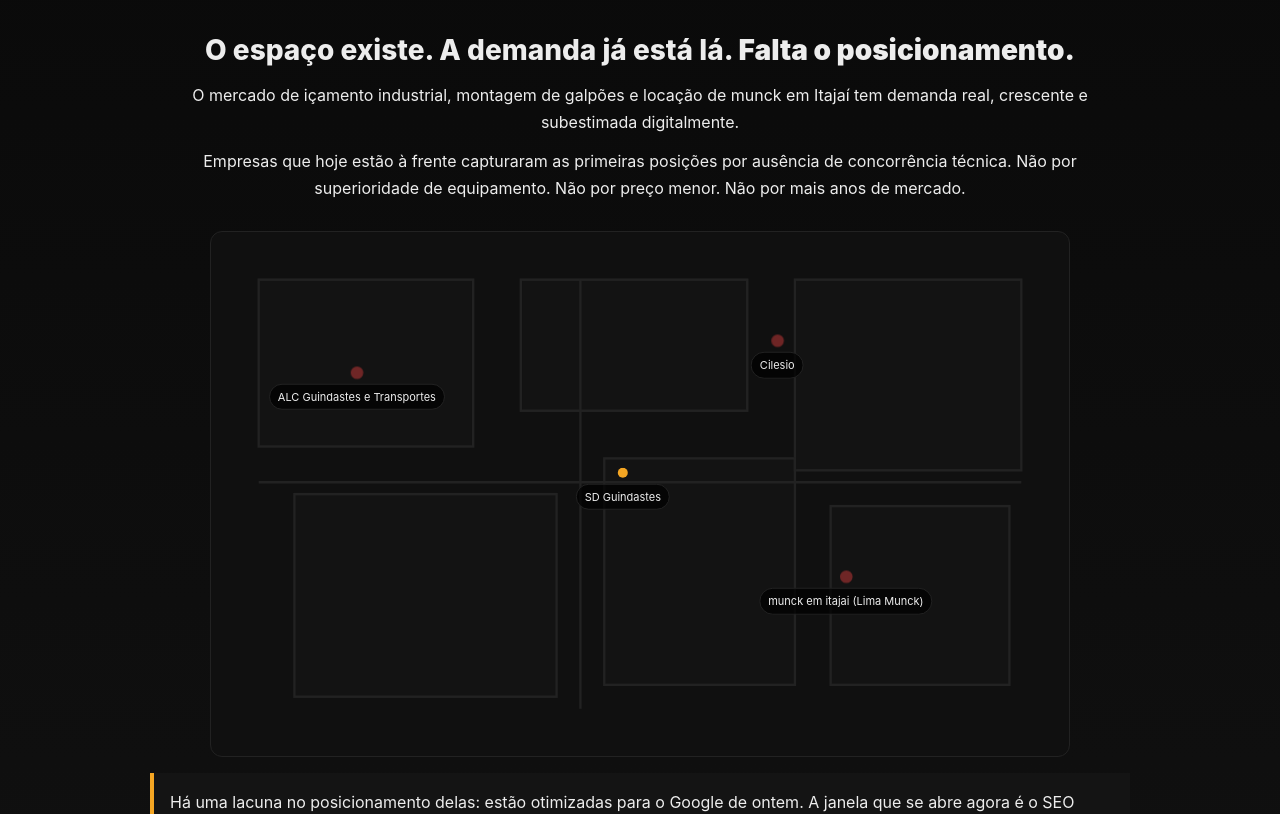
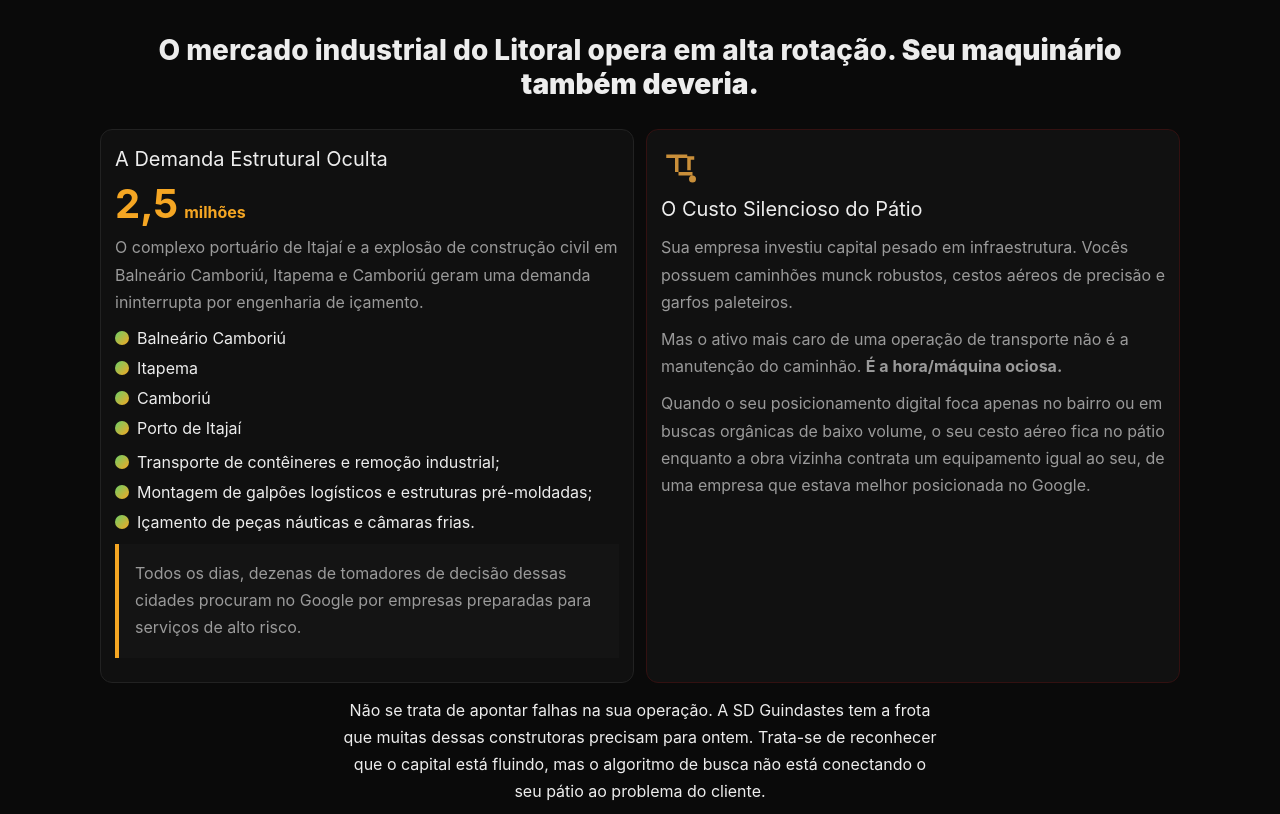
Before and after one commit to thiagodiasdigital/sd-proposta-hero-web, a Next.js app: page / in a window 1280 px wide. Shown: the part 3000-3814 px from the top of the page. Built offline with nearby package versions, Linux system fonts and the light colour scheme.

Commit message:
feat: add demanda-real section between decisao and mapa

```diff
--- a/src/components/ProposalSections.module.css
+++ b/src/components/ProposalSections.module.css
@@ -136,6 +136,98 @@
 
 .rodaMapBg {
   background: linear-gradient(180deg, #0a0a0a 0%, #111111 100%);
+}
+
+.rodaDemandGrid {
+  width: min(1080px, 100%);
+  margin: 14px auto;
+  display: grid;
+  grid-template-columns: 1fr;
+  gap: 12px;
+}
+
+.rodaDemandLeft,
+.rodaDemandRight {
+  border-radius: 12px;
+  padding: 14px;
+  text-align: left;
+}
+
+.rodaDemandLeft {
+  background: #101010;
+  border: 1px solid #222;
+}
+
+.rodaDemandLeft h3,
+.rodaDemandRight h3 {
+  margin: 0 0 10px;
+  font-size: 20px;
+}
+
+.rodaDemandCounter {
+  display: inline-flex;
+  gap: 6px;
+  align-items: baseline;
+  margin-bottom: 10px;
+  color: var(--cor-primaria);
+  font-weight: 700;
+}
+
+.rodaDemandCounter span {
+  font-size: 40px;
+  line-height: 1;
+}
+
+.rodaDemandLeft p,
+.rodaDemandRight p {
+  margin: 0 0 10px;
+  color: var(--cor-subtexto);
+  line-height: 1.7;
+}
+
+.rodaDemandList {
+  margin: 0 0 10px;
+  padding: 0;
+  list-style: none;
+  display: grid;
+  gap: 6px;
+}
+
+.rodaDemandList li {
+  display: flex;
+  align-items: center;
+  gap: 8px;
+  color: var(--cor-texto);
+}
+
+.rodaCheck {
+  width: 14px;
+  height: 14px;
+  border-radius: 50%;
+  background: linear-gradient(135deg, #6bcf66 0%, #f5a623 100%);
+  flex: 0 0 14px;
+}
+
+.rodaDemandRight {
+  background: #111111;
+  border: 1px solid #331111;
+}
+
+.rodaIdleIcon {
+  width: 42px;
+  height: 42px;
+  margin-bottom: 8px;
+  color: #c98f3a;
+}
+
+.rodaIdleIcon svg {
+  width: 100%;
+  height: 100%;
+  fill: currentColor;
+}
+
+.rodaDemandFinal {
+  max-width: 600px;
 }
 
 .rodaEcoWrap {
@@ -558,6 +650,10 @@
     grid-template-columns: 1fr 1fr;
   }
 
+  .rodaDemandGrid {
+    grid-template-columns: 1fr 1fr;
+  }
+
   .rodaCards {
     grid-template-columns: repeat(3, 1fr);
   }
--- a/src/components/ProposalSections.tsx
+++ b/src/components/ProposalSections.tsx
@@ -38,6 +38,7 @@
   const [mapVisible, setMapVisible] = useState(false);
   const [sdPointVisible, setSdPointVisible] = useState(false);
   const [counter, setCounter] = useState(0);
+  const [demandCounter, setDemandCounter] = useState(0);
 
   const sessionStartRef = useRef<number>(0);
   const seenFoldsRef = useRef<Set<string>>(new Set());
@@ -45,6 +46,7 @@
   const currentFoldRef = useRef<string | null>(null);
   const currentFoldStartRef = useRef<number>(0);
   const counterStartedRef = useRef(false);
+  const demandCounterStartedRef = useRef(false);
 
   useEffect(() => {
     sessionStartRef.current = Date.now();
@@ -115,6 +117,19 @@
         if (foldId === "dobra-mapa") {
           setMapVisible(true);
           window.setTimeout(() => setSdPointVisible(true), 600);
+        }
+
+        if (foldId === "dobra-demanda-real" && !demandCounterStartedRef.current) {
+          demandCounterStartedRef.current = true;
+          const start = performance.now();
+          const duration = 1400;
+          const animate = (ts: number) => {
+            const t = Math.min(1, (ts - start) / duration);
+            const eased = 1 - (1 - t) ** 3;
+            setDemandCounter(2.5 * eased);
+            if (t < 1) requestAnimationFrame(animate);
+          };
+          requestAnimationFrame(animate);
         }
 
         if (foldId === "dobra-metodo" && !counterStartedRef.current) {
@@ -222,6 +237,63 @@
         </p>
         <p className={`${styles.rodaText} ${styles.rodaBold} ${styles.rodaReveal} ${styles.rodaDelay3} ${visibleIds.decisao_p5 ? styles.rodaVisible : ""}`} data-reveal-id="decisao_p5">
           A SD Guindastes tem a frota e a operação. Falta a engenharia de dados que traduz essa capacidade para os algoritmos modernos.
+        </p>
+      </section>
+
+      <section id="dobra-demanda-real" className={styles.rodaSection}>
+        <h2 className={`${styles.rodaTitle} ${styles.rodaReveal} ${visibleIds.dem_h2 ? styles.rodaVisible : ""}`} data-reveal-id="dem_h2">
+          O mercado industrial do Litoral opera em alta rotação. <strong>Seu maquinário também deveria.</strong>
+        </h2>
+
+        <div className={styles.rodaDemandGrid}>
+          <article className={`${styles.rodaDemandLeft} ${styles.rodaReveal} ${visibleIds.dem_left ? styles.rodaVisible : ""}`} data-reveal-id="dem_left">
+            <h3>A Demanda Estrutural Oculta</h3>
+            <div className={styles.rodaDemandCounter}>
+              <span>{demandCounter.toFixed(1).replace(".", ",")}</span> milhões
+            </div>
+            <p>
+              O complexo portuário de Itajaí e a explosão de construção civil em Balneário Camboriú, Itapema e Camboriú geram uma demanda ininterrupta por engenharia de içamento.
+            </p>
+
+            <ul className={styles.rodaDemandList}>
+              <li><i className={styles.rodaCheck} />Balneário Camboriú</li>
+              <li><i className={styles.rodaCheck} />Itapema</li>
+              <li><i className={styles.rodaCheck} />Camboriú</li>
+              <li><i className={styles.rodaCheck} />Porto de Itajaí</li>
+            </ul>
+
+            <ul className={styles.rodaDemandList}>
+              <li><i className={styles.rodaCheck} />Transporte de contêineres e remoção industrial;</li>
+              <li><i className={styles.rodaCheck} />Montagem de galpões logísticos e estruturas pré-moldadas;</li>
+              <li><i className={styles.rodaCheck} />Içamento de peças náuticas e câmaras frias.</li>
+            </ul>
+
+            <p className={styles.rodaHighlight}>
+              Todos os dias, dezenas de tomadores de decisão dessas cidades procuram no Google por empresas preparadas para serviços de alto risco.
+            </p>
+          </article>
+
+          <article className={`${styles.rodaDemandRight} ${styles.rodaReveal} ${styles.rodaDelay2} ${visibleIds.dem_right ? styles.rodaVisible : ""}`} data-reveal-id="dem_right">
+            <div className={styles.rodaIdleIcon} aria-hidden="true">
+              <svg viewBox="0 0 24 24" role="presentation">
+                <path d="M3 6h12v2H3zM15 7h4v2h-2v6h-2zM8 8h2v8h-2zM10 16h8v2h-8zM18 18a2 2 0 110 4 2 2 0 010-4z" />
+              </svg>
+            </div>
+            <h3>O Custo Silencioso do Pátio</h3>
+            <p>
+              Sua empresa investiu capital pesado em infraestrutura. Vocês possuem caminhões munck robustos, cestos aéreos de precisão e garfos paleteiros.
+            </p>
+            <p>
+              Mas o ativo mais caro de uma operação de transporte não é a manutenção do caminhão. <strong>É a hora/máquina ociosa.</strong>
+            </p>
+            <p>
+              Quando o seu posicionamento digital foca apenas no bairro ou em buscas orgânicas de baixo volume, o seu cesto aéreo fica no pátio enquanto a obra vizinha contrata um equipamento igual ao seu, de uma empresa que estava melhor posicionada no Google.
+            </p>
+          </article>
+        </div>
+
+        <p className={`${styles.rodaText} ${styles.rodaDemandFinal} ${styles.rodaReveal} ${styles.rodaDelay3} ${visibleIds.dem_final ? styles.rodaVisible : ""}`} data-reveal-id="dem_final">
+          Não se trata de apontar falhas na sua operação. A SD Guindastes tem a frota que muitas dessas construtoras precisam para ontem. Trata-se de reconhecer que o capital está fluindo, mas o algoritmo de busca não está conectando o seu pátio ao problema do cliente.
         </p>
       </section>
 
```
